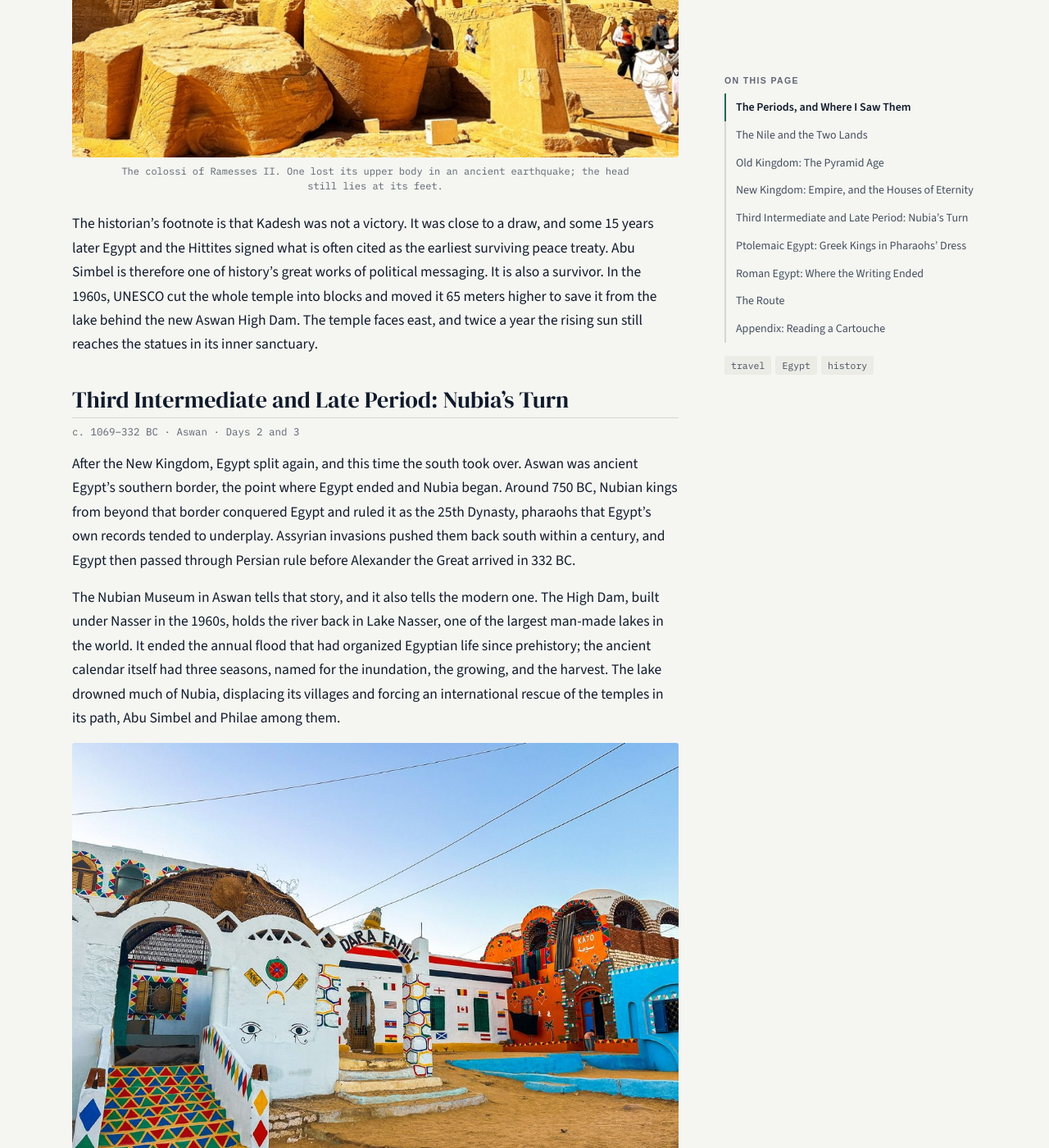
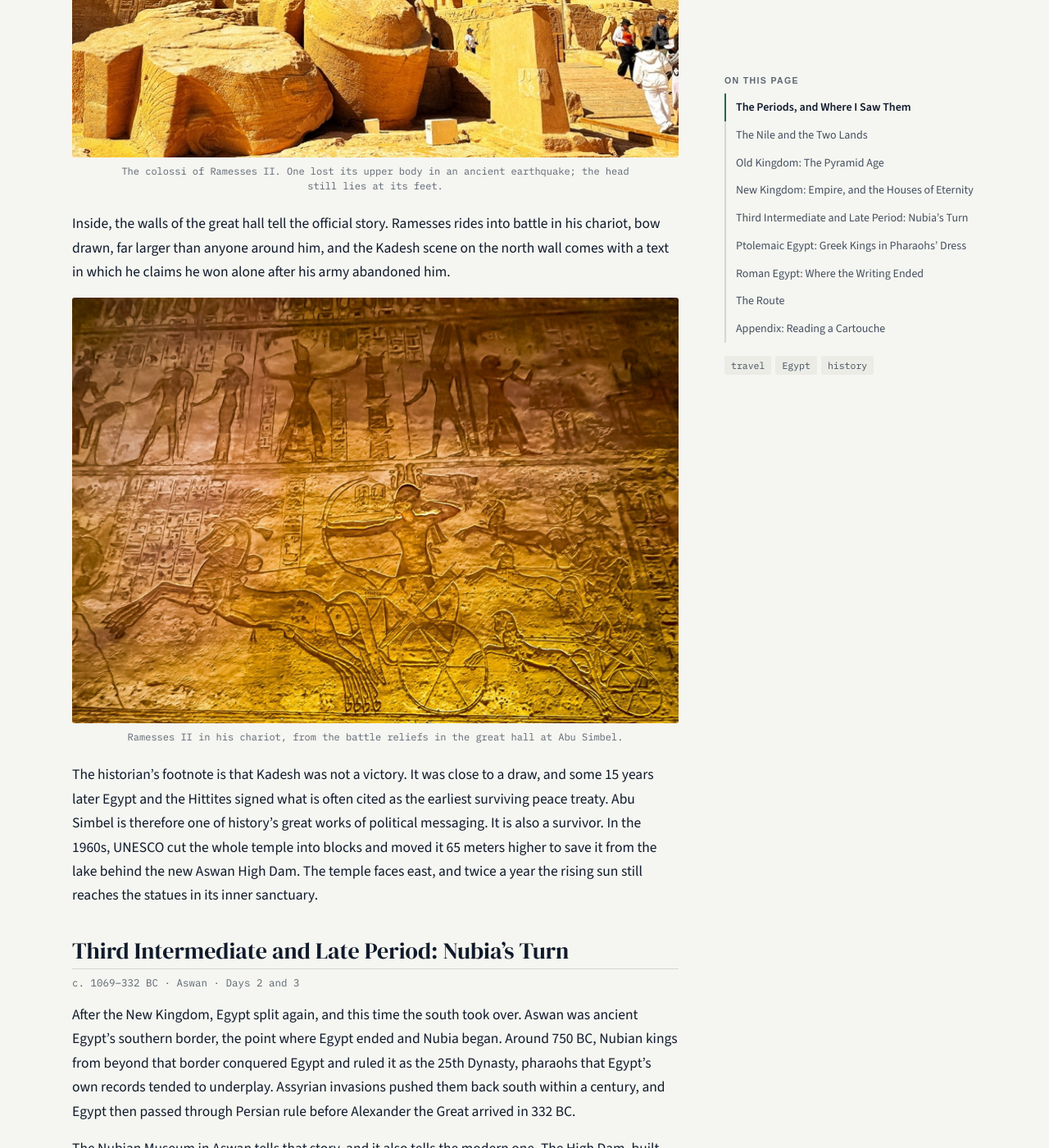
Before and after one commit to WizardKingZ/WizardKingZ.github.io, a Jekyll site: the page built from _posts/2023-11-30-egypt-where-the-writing-ended.md, in a window 1280 px wide and 1400 px high, scrolled down 15735 px. Shown: the whole window at 82% size. Built offline with Jekyll 4.4.1, drawn with Linux system fonts in a browser that asks for light colours; some of the changed text lies outside the part shown.

Commit message:
Egypt post: Ramesses II chariot relief at Abu Simbel
Co-Authored-By: Claude Opus 5.5 <noreply@anthropic.com>
Claude-Session: https://claude.ai/code/session_01HuzLqhE1N2LXEfqC3bb9e5

```diff
--- a/_posts/2023-11-30-egypt-where-the-writing-ended.md
+++ b/_posts/2023-11-30-egypt-where-the-writing-ended.md
@@ -184,6 +184,12 @@ Abu Simbel sits about 40 kilometers from the Sudanese border, and I flew there f
 *The colossi of Ramesses II. One lost its upper body in an ancient earthquake; the head still lies at its feet.*
 {: .caption}
 
+Inside, the walls of the great hall tell the official story. Ramesses rides into battle in his chariot, bow drawn, far larger than anyone around him, and the Kadesh scene on the north wall comes with a text in which he claims he won alone after his army abandoned him.
+
+![Relief of Ramesses II firing a bow from his chariot](/assets/images/egypt-2023/abu-simbel-chariot.jpg)
+*Ramesses II in his chariot, from the battle reliefs in the great hall at Abu Simbel.*
+{: .caption}
+
 The historian's footnote is that Kadesh was not a victory. It was close to a draw, and some 15 years later Egypt and the Hittites signed what is often cited as the earliest surviving peace treaty. Abu Simbel is therefore one of history's great works of political messaging. It is also a survivor. In the 1960s, UNESCO cut the whole temple into blocks and moved it 65 meters higher to save it from the lake behind the new Aswan High Dam. The temple faces east, and twice a year the rising sun still reaches the statues in its inner sanctuary.
 
 ## Third Intermediate and Late Period: Nubia's Turn
```
Also changed, not shown: assets/images/egypt-2023/abu-simbel-chariot.jpg (added).
